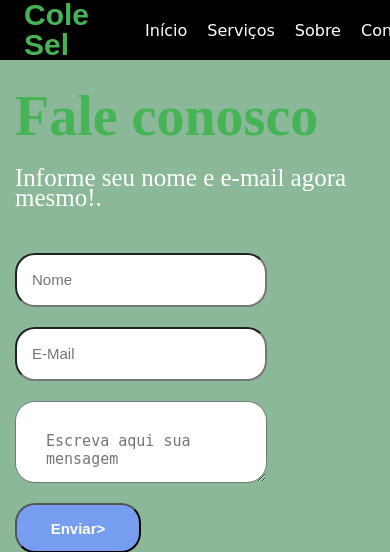
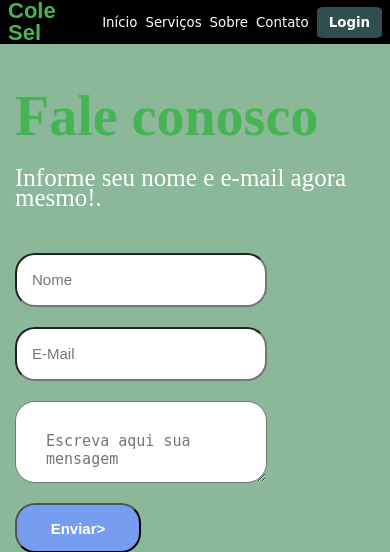
Before and after one commit to pabloemanuelpbl/ProjetoPI2, a Flask app: page /contact in a window 390 px wide; the page is wider, and only the part inside the window is pictured. Shown: the top 552 px of that part. Run offline with Flask 3, Linux system fonts and the light colour scheme.

Commit message:
refactory: adding responsiveness to the top menu and about page

```diff
--- a/src/templates/header_component.html
+++ b/src/templates/header_component.html
@@ -18,7 +18,7 @@ header #title {
     display: flex;
     flex-direction: column;
     line-height: 10px;
-    padding: 0 16px;
+    padding-left: 16px;
     color: rgb(70, 179, 85);
 }
 
@@ -63,6 +63,22 @@ header .login:hover{
     box-shadow: 0 1px 1px 1px rgb(72, 72, 72) ;
 }
 
+@media (max-width: 520px) {
+    header ul {
+        gap: 8px;
+        font-size: smaller;
+        padding-left: 12px;
+    }
+
+    header #title {
+        padding-left: 0;
+    }
+
+    header #title > span {
+        font-size: 22px;
+    }
+}
+
 </style>
 <header>
     <div id="title">
```
Also changed, not shown: src/templates/about.html (+22 -8 lines).
